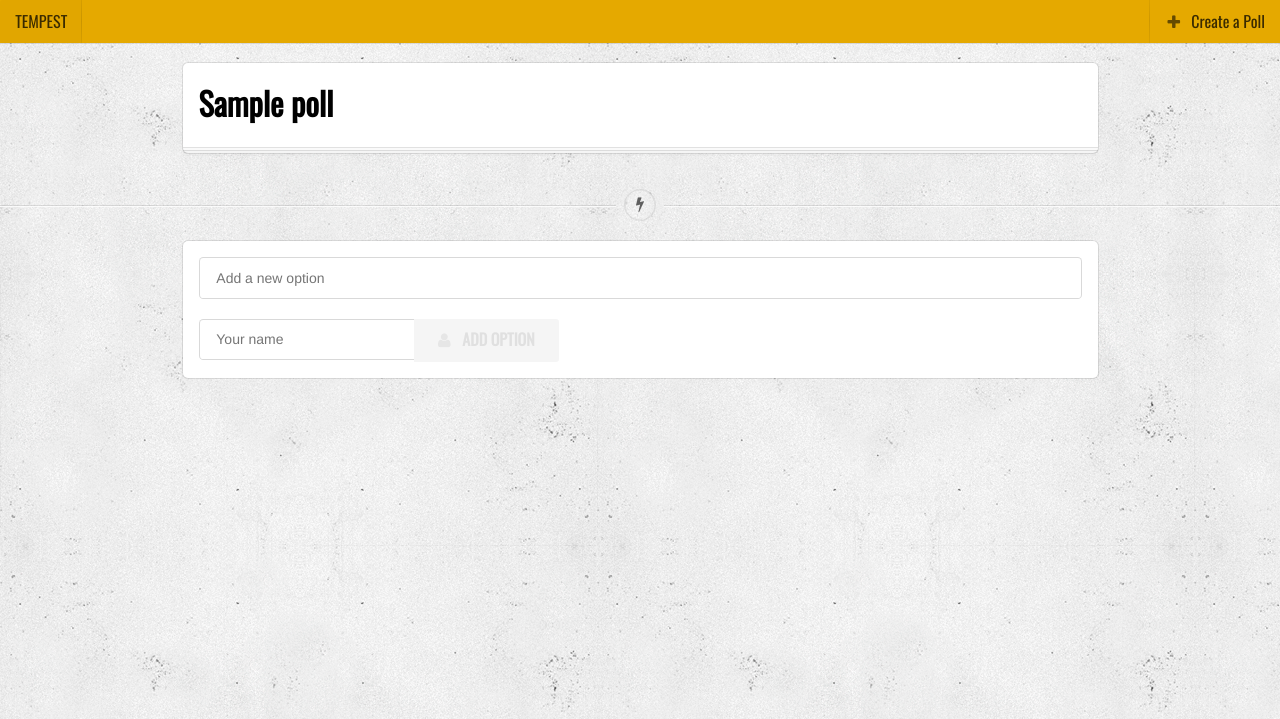
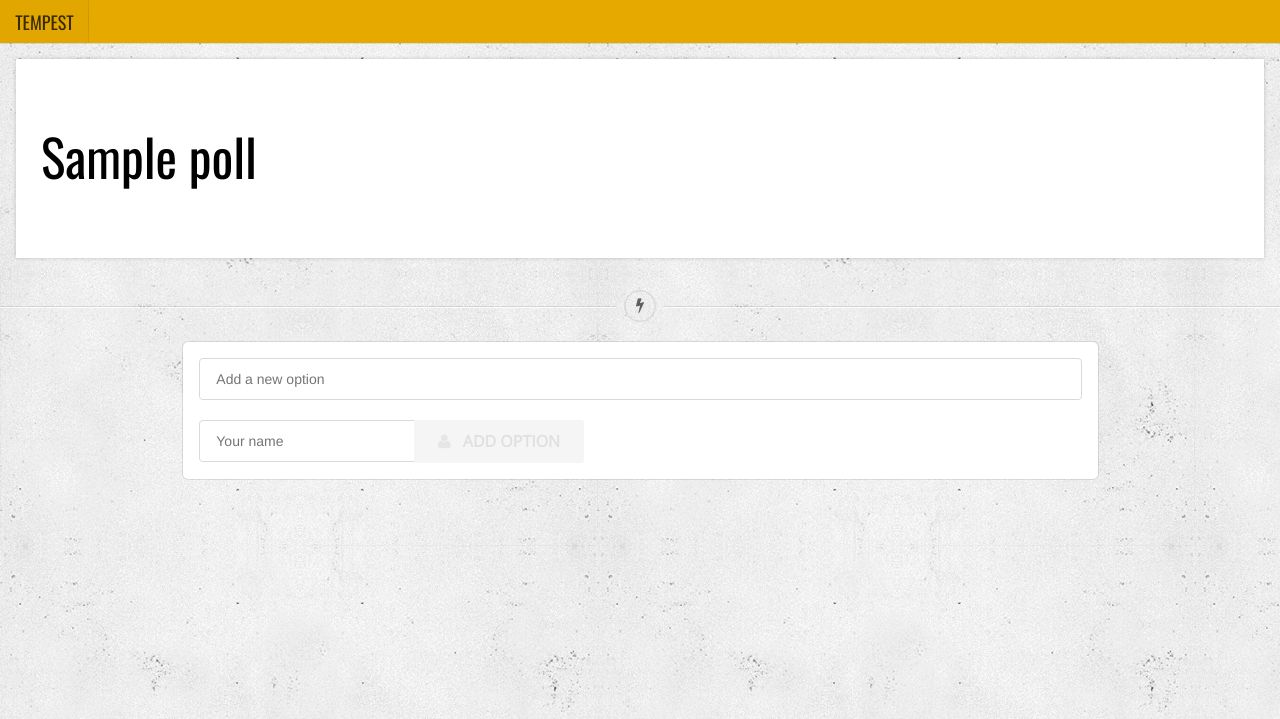
Before and after one commit to ehzhang/jade, a Django app: template apps/common/templates/poll.html in a window 1280 px wide. Shown: the top 719 px of the page. Run offline with Django 3.2, Linux system fonts and the light colour scheme; tables that the repository leaves empty hold one stand-in row (values such as "Sample post"); the template is opened without the code that fills it: values that come from a table or form of the project are taken from there, most other values are stand-ins (such as "Sample title", 1, 10 or a date in 2020); some libraries are stand-ins or nearby versions.

Commit message:
Stylizes the poll page

```diff
--- a/apps/common/static/css/jade.css
+++ b/apps/common/static/css/jade.css
@@ -6,15 +6,21 @@
 
 body {
 	margin: 0px;
-	font-family: "Oswald", "Helvetica Neue", "Helvetica", "Arial", sans-serif;
+	font-family: "Open Sans", "Helvetica Neue", "Helvetica", "Arial", sans-serif;
 	background: white;
 	background:url("../images/concrete_wall.png") repeat;
-	font-weight: 400;
+	font-weight: 300;
 	}
 
+.use-oswald {
+	font-family: "Oswald", "Helvetica Neue", "Open Sans", sans-serif;
+}
+
 .logo,
-.logo-navbar,
-.logo-big {
+#logo-navbar,
+.logo-big,
+.logo-description,
+.question-title {
 	font-family: "Oswald", "Helvetica Neue", "Open Sans", sans-serif;
 	font-size: 18px;
 }
@@ -34,15 +40,19 @@ body {
 }
 
 .logo-image {
-	height: 13vw
+	background: #E5A900;
+	height: 13vw;
 }
 
-.logo-navbar-image {
-	height:18px;
+#question-title {
+	font-family: "Oswald", "Helvetica Neue", "Open Sans", sans-serif;
+	font-size: 4vw;
+	font-weight: 400;
 }
 
 .banner,
 .box,
+.box-title,
 .box-white,
 .box-orange,
 .box-grey {
@@ -54,8 +64,13 @@ body {
 	box-shadow: 0px 0px 4px rgba(0, 0, 0, 0.2);
 }
 
-.banner {
+.banner,
+.box-title {
 	margin-top: 16px;
+}
+
+.box-title {
+	margin-bottom: 16px;
 }
 
 .navbar {
--- a/apps/common/templates/base.html
+++ b/apps/common/templates/base.html
@@ -74,9 +74,9 @@
       </a>
 
       <div class="right menu">
-      <a class="item">
+<!--       <a class="item">
         <i class="add icon"></i> Create a Poll
-      </a>
+      </a> -->
 <!--         <div class="ui dropdown item">
           My Account <i class="dropdown icon"></i>
           <div class="menu">
--- a/apps/common/templates/card_front.html
+++ b/apps/common/templates/card_front.html
@@ -3,11 +3,11 @@
         <div class="ui grid">
             <div class="twelve wide column">
                 <div class='name'>
-                    <h2>
+                    <h4>
                         <a href="{% url 'card_atomic' card.option_id %}">
-                            {{ card.text | truncatechars:35}}
+                            {{ card.text | truncatechars:100}}
                         </a>
-                    </h2>
+                    </h4>
                 </div>
                 <p class='description'>
                 -- {{ card.submitter | truncatechars:20 }}
@@ -22,9 +22,9 @@
                 <div class="ui top attached segment">
                     <a href="javascript:void(0)" onclick="upvote({{ card.option_id }})">
                         {% if card.user_vote == 1 %}
-                        <i class="green up large arrow icon up-down-vote"></i>
+                        <i class="green up arrow icon up-down-vote"></i>
                         {% else %}
-                        <i class="black up large arrow icon up-down-vote"></i>
+                        <i class="black up arrow icon up-down-vote"></i>
                         {% endif %}
                     </a>
                 </div>
@@ -36,19 +36,19 @@
                 <div class="ui bottom attached segment">
                     <a href="javascript:void(0)" onclick="downvote({{ card.option_id }})">
                         {% if card.user_vote == -1 %}
-                        <i class="red down large arrow icon up-down-vote"></i>
+                        <i class="red down arrow icon up-down-vote"></i>
                         {% else %}
-                        <i class="black down large arrow icon up-down-vote"></i>
+                        <i class="black down arrow icon up-down-vote"></i>
                         {% endif %}
                     </a>
                 </div>
                 <br/>
-                <div class="ui attached mini labeled button">
-                    <a href="{% url 'card_atomic' card.option_id %}">
+                <a href="{% url 'card_atomic' card.option_id %}">
+                    <div class="ui attached mini labeled button">
                         <i class="comment icon"></i>
                         {{ card.comments | length }}
-                    </a>
-                </div>
+                    </div>
+                </a>
             </div>
         </div>
     </div>
--- a/apps/common/templates/poll.html
+++ b/apps/common/templates/poll.html
@@ -2,13 +2,11 @@
 
 {% block content %}
 
-<div class="container">
-    <div class="ui stacked segment">
-        <h1>{{ poll.name }}</h1>
+<div class="box-title">
+        <h1 id="question-title">{{ poll.name }}</h1>
         {% if poll.submitter %}
         <p>Asked by {{ poll.submitter }}
         {% endif %}
-    </div>
 </div>
 
 <div class="three column stackable ui grid" id="cards">
```
Also changed, not shown: apps/common/templates/index.html (+4 -3 lines), apps/common/static/images/logo.png, apps/common/static/images/tempest.png (deleted).
